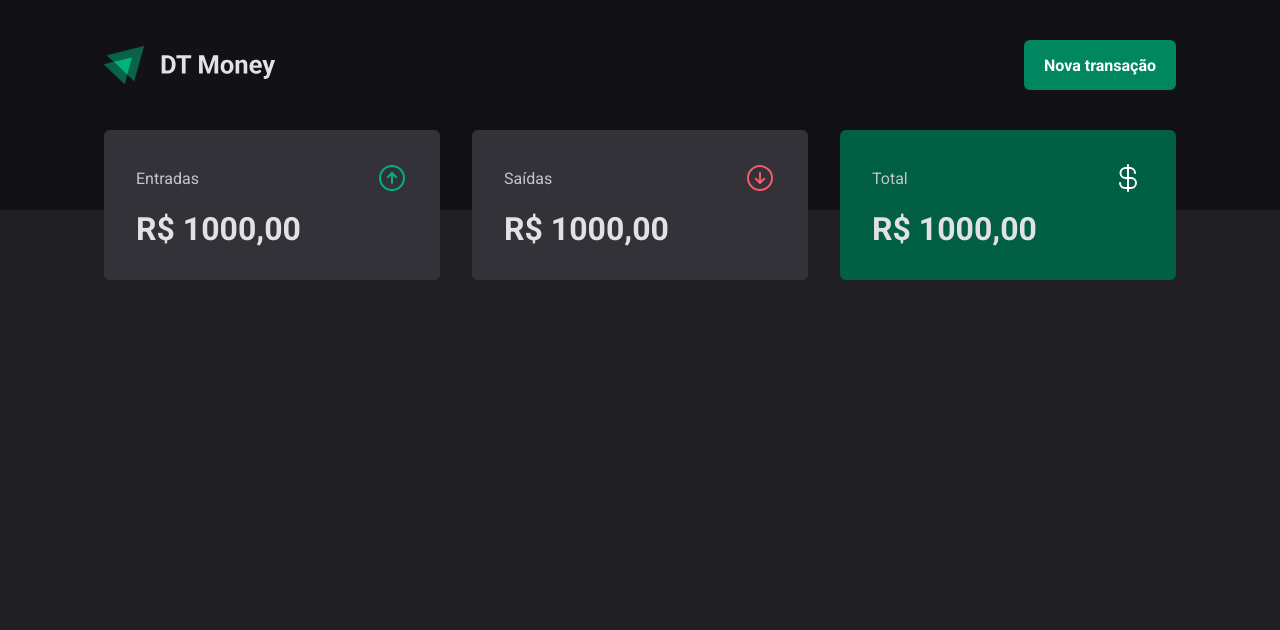
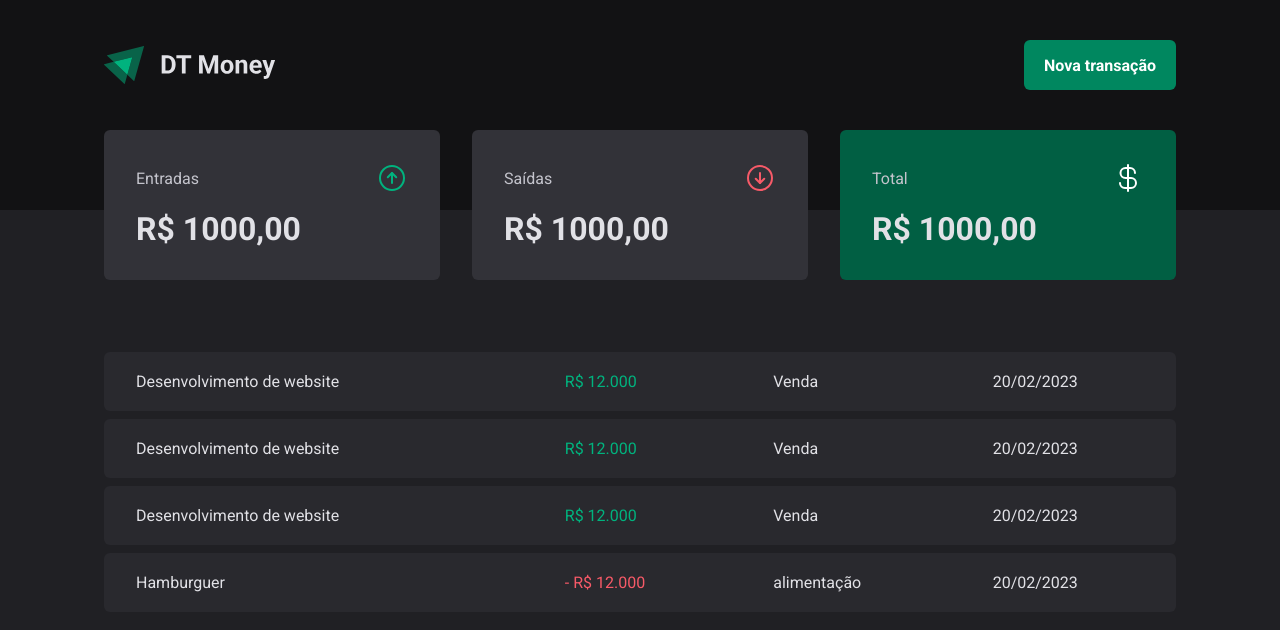
Before and after one commit to LuizaFerri/DT-Money, a React (Vite) app: page / in a window 1280 px wide. Shown: the top 630 px of the page. Built offline with nearby package versions, Linux system fonts and the light colour scheme.

Commit message:
Transaction table

```diff
--- a/src/components/Header/index.tsx
+++ b/src/components/Header/index.tsx
@@ -2,7 +2,7 @@
   HeaderContainer,
   HeaderContent,
   NewTransactionButton
-} from "../../pages/Transactions/styles";
+} from "./styles";
 import logoImg from "../../assets/logo.svg";
 
 export function Header() {
--- a/src/components/Header/styles.ts
+++ b/src/components/Header/styles.ts
@@ -0,0 +1,32 @@
+import styled from 'styled-components';
+
+export const HeaderContainer = styled.header`
+    background-color: ${props => props.theme["gray-900"]};
+    padding: 2.5rem 0 7.5rem;
+`;
+
+export const HeaderContent = styled.div`
+    width: 100%;
+    max-width: 1120px;
+    margin: 0 auto;
+    padding: 0 1.5rem;
+
+    display: flex;
+    align-items: center;
+    justify-content: space-between;
+`
+
+export const NewTransactionButton = styled.button`
+    height: 50px;
+    border:0;
+    background: ${props => props.theme["green-500"]};
+    color: ${props => props.theme.white};
+    font-weight:bold;
+    padding: 0 1.25rem;
+    border-radius: 6px;
+    cursor: pointer;
+    &:hover{
+        background: ${props => props.theme["green-700"]};
+        transition: background-color 0.2s;
+    }
+`
--- a/src/pages/Transactions/index.tsx
+++ b/src/pages/Transactions/index.tsx
@@ -1,11 +1,56 @@
-import { Header } from "../../components/Header"
-import { Summary } from "../../components/Header/Summary/Index"
+import { Header } from "../../components/Header";
+import { Summary } from "../../components/Summary/Index";
+import {
+  PriceHighlight,
+  TransactionsContainer,
+  TransactionsTable,
+} from "./styles";
 
-export function Transactions (){
-    return (
-        <div>
-            <Header/>
-            <Summary />
-        </div>
-    )
+export function Transactions() {
+  return (
+    <div>
+      <Header />
+      <Summary />
+      <TransactionsContainer>
+        <TransactionsTable>
+          <tbody>
+            <tr>
+              <td width="40%">Desenvolvimento de website</td>
+              <td className="deposit">
+                <PriceHighlight variant="income">R$ 12.000</PriceHighlight>
+              </td>
+              <td>Venda</td>
+              <td>20/02/2023</td>
+            </tr>
+            <tr>
+              <td width="40%">Desenvolvimento de website</td>
+              <td className="deposit">
+                <PriceHighlight variant="income">R$ 12.000</PriceHighlight>
+              </td>
+              <td>Venda</td>
+              <td>20/02/2023</td>
+            </tr>
+            <tr>
+              <td width="40%">Desenvolvimento de website</td>
+              <td className="deposit">
+                {" "}
+                <PriceHighlight variant="income">R$ 12.000</PriceHighlight>
+              </td>
+              <td>Venda</td>
+              <td>20/02/2023</td>
+            </tr>
+            <tr>
+              <td width="40%">Hamburguer</td>
+              <td className="deposit">
+                {" "}
+                <PriceHighlight variant="outcome">- R$ 12.000</PriceHighlight>
+              </td>
+              <td>alimentação</td>
+              <td>20/02/2023</td>
+            </tr>
+          </tbody>
+        </TransactionsTable>
+      </TransactionsContainer>
+    </div>
+  );
 }
--- a/src/pages/Transactions/styles.ts
+++ b/src/pages/Transactions/styles.ts
@@ -1,32 +1,39 @@
-import styled from 'styled-components';
+import styled from "styled-components";
 
-export const HeaderContainer = styled.header`
-    background-color: ${props => props.theme["gray-900"]};
-    padding: 2.5rem 0 7.5rem;
+export const TransactionsContainer = styled.main`
+  width: 100%;
+  max-width: 1120px;
+  margin: 4rem auto 0;
+  padding: 0 1.5rem;
 `;
 
-export const HeaderContent = styled.div`
-    width: 100%;
-    max-width: 1120px;
-    margin: 0 auto;
-    padding: 0 1.5rem;
+export const TransactionsTable = styled.table`
+  width: 100%;
+  border-collapse: separate;
+  border-spacing: 0 0.5rem;
+  margin-top: 1.5rem;
 
-    display: flex;
-    align-items: center;
-    justify-content: space-between;
-`
+  td {
+    padding: 1.25rem 2rem;
+    background: ${(props) => props.theme["gray-700"]};
 
-export const NewTransactionButton = styled.button`
-    height: 50px;
-    border:0;
-    background: ${props => props.theme["green-500"]};
-    color: ${props => props.theme.white};
-    font-weight:bold;
-    padding: 0 1.25rem;
-    border-radius: 6px;
-    cursor: pointer;
-    &:hover{
-        background: ${props => props.theme["green-700"]};
-        transition: background-color 0.2s;
+    &:first-child {
+      border-top-left-radius: 6px;
+      border-bottom-left-radius: 6px;
     }
-`
+
+    &:last-child {
+      border-top-right-radius: 6px;
+      border-bottom-right-radius: 6px;
+    }
+  }
+`;
+
+interface PriceHighlightProps {
+  variant: "income" | "outcome";
+}
+
+export const PriceHighlight = styled.span<PriceHighlightProps>`
+  color: ${(props) =>
+    props.theme[props.variant === "income" ? "green-300" : "red-300"]};
+`;
```
Also changed, not shown: src/components/Summary/Index.tsx (renamed from src/components/Header/Summary/Index.tsx), src/components/Summary/styles.ts (renamed from src/components/Header/Summary/styles.ts).
